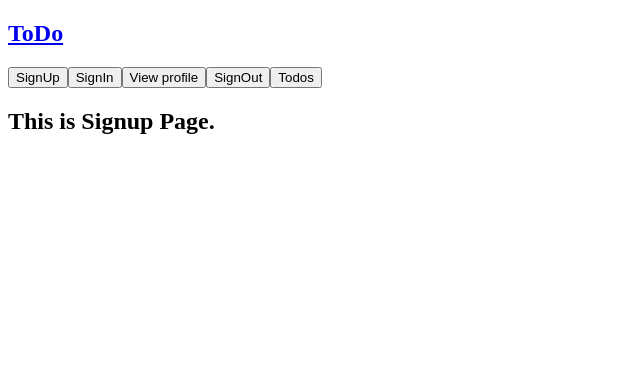
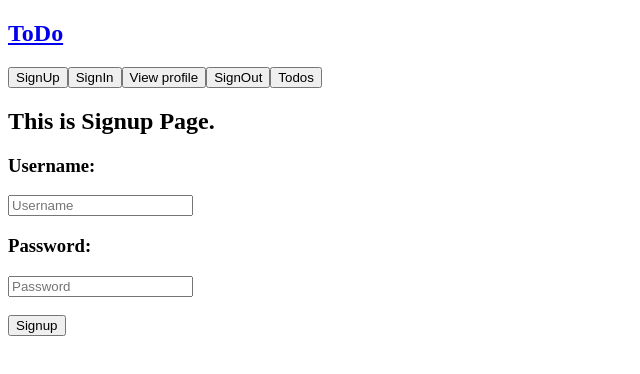
Before and after one commit to HashirAKB/Never-Ending-Todo-App-Frontend, a React (Vite) app: page /signup in a window 1280 px wide. Shown: the top 374 px of the page, without its empty margins (0-640 px from the left). Built offline with nearby package versions, Linux system fonts and the light colour scheme.

Commit message:
Added Recoil states for signup
Implemented Recoil state management for user authentication in Signup feature.

```diff
--- a/src/components/Signup.jsx
+++ b/src/components/Signup.jsx
@@ -0,0 +1,19 @@
+import { useRecoilValue } from "recoil";
+import { passwordState, usernameState } from "../store/atoms/userAtoms";
+
+export const SignupButton = () => {
+    const username = useRecoilValue(usernameState);
+    const password = useRecoilValue(passwordState);
+
+    const handleSignup = () => {
+        console.log(`Signup clicked. Username:${username}, Password:${password}`);
+
+    };
+
+    return(
+        <button type="submit"
+                onClick={
+                    handleSignup
+                }>Signup</button>
+    )
+}
--- a/src/pages/SignupPage.jsx
+++ b/src/pages/SignupPage.jsx
@@ -1,7 +1,29 @@
+import { useRecoilState } from "recoil";
+import { SignupButton } from "../components/Signup"
+import { passwordState, usernameState } from "../store/atoms/userAtoms";
 export const SignupPage = () => {
+    const [username, setUsername] = useRecoilState(usernameState);
+    const [password, setPassword] = useRecoilState(passwordState);
     return(
         <>
             <h2>This is Signup Page.</h2>
+            <h3>Username:</h3>
+            <input
+                type="text"
+                placeholder="Username"
+                value={username}
+                onChange={(e) => setUsername(e.target.value)}
+            />
+            <h3>Password:</h3>
+            <input
+                type="password"
+                placeholder="Password"
+                value={password}
+                onChange={(e) => setPassword(e.target.value)}
+                />
+            <br/>
+            <br/>
+            <SignupButton/>
         </>
     )
 }
--- /dev/null
+++ b/src/store/atoms/userAtoms.js
@@ -0,0 +1,11 @@
+import { atom } from "recoil";
+
+export const usernameState = atom({
+    key:'usernameState',
+    default:'',
+});
+
+export const passwordState = atom({
+    key:'passwordState',
+    default:'',
+});
```
